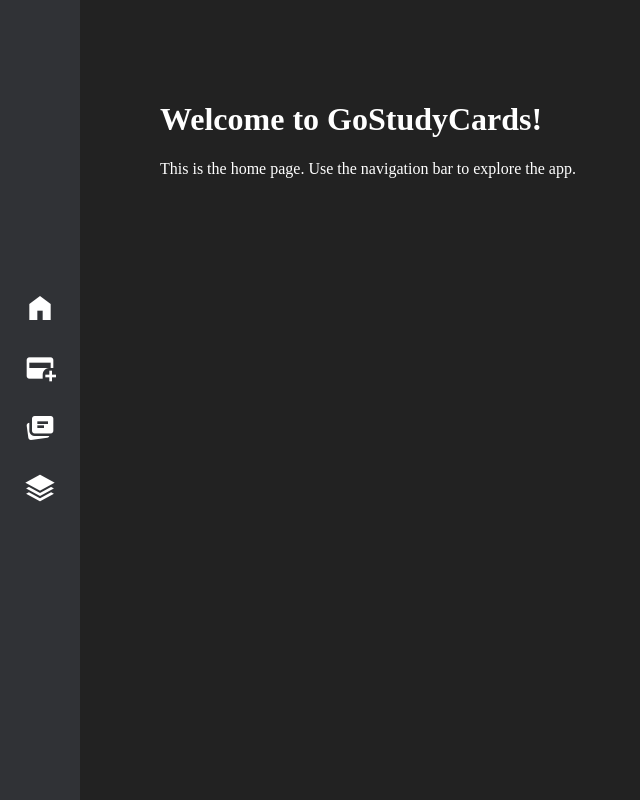
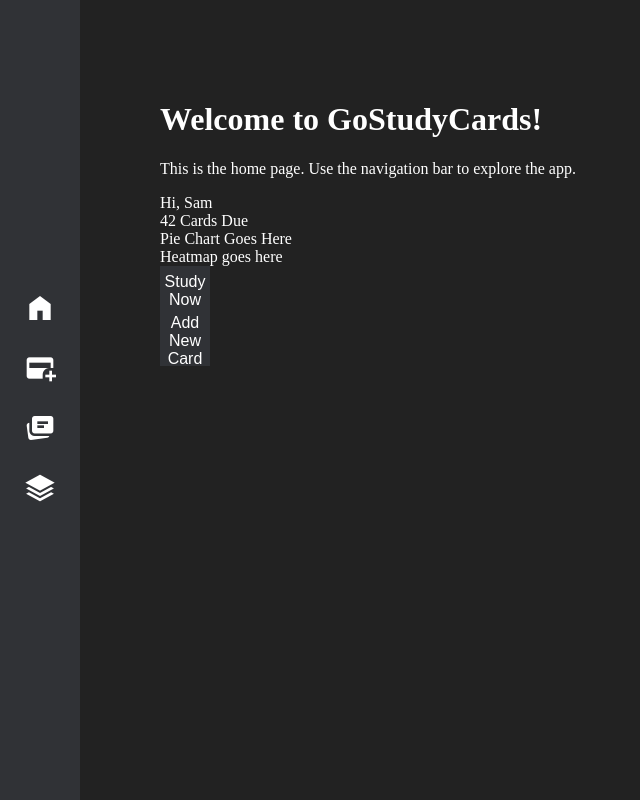
Before and after one commit to 18barbers2/gostudycards, a React (Vite) app in the folder frontend/: page / in a window 1280 px wide. Shown: the whole page, without its empty margins (0-640 px from the left). Built offline with nearby package versions, Linux system fonts and the light colour scheme.

Commit message:
feature: added the layout for the homepage cards

```diff
--- a/frontend/src/pages/Home.tsx
+++ b/frontend/src/pages/Home.tsx
@@ -5,6 +5,17 @@ export function Home() {
         <div className='home-page'>
             <h1>Welcome to GoStudyCards!</h1>
             <p>This is the home page. Use the navigation bar to explore the app.</p>
+            <div className='home-page-container'>
+                <div className='welcome-section'>Hi, Sam</div>
+                <div className='cards-due-section'> 42 Cards Due</div>
+                <div className='card-piechart-section'>Pie Chart Goes Here</div>
+                <div className='heatmap-section'>Heatmap goes here</div>
+                <div className='quick-actions-section'>
+                    <button>Study Now</button>
+                    <button>Add New Card</button>
+                </div>
+            </div>
+
         </div>
     );
 }
```
